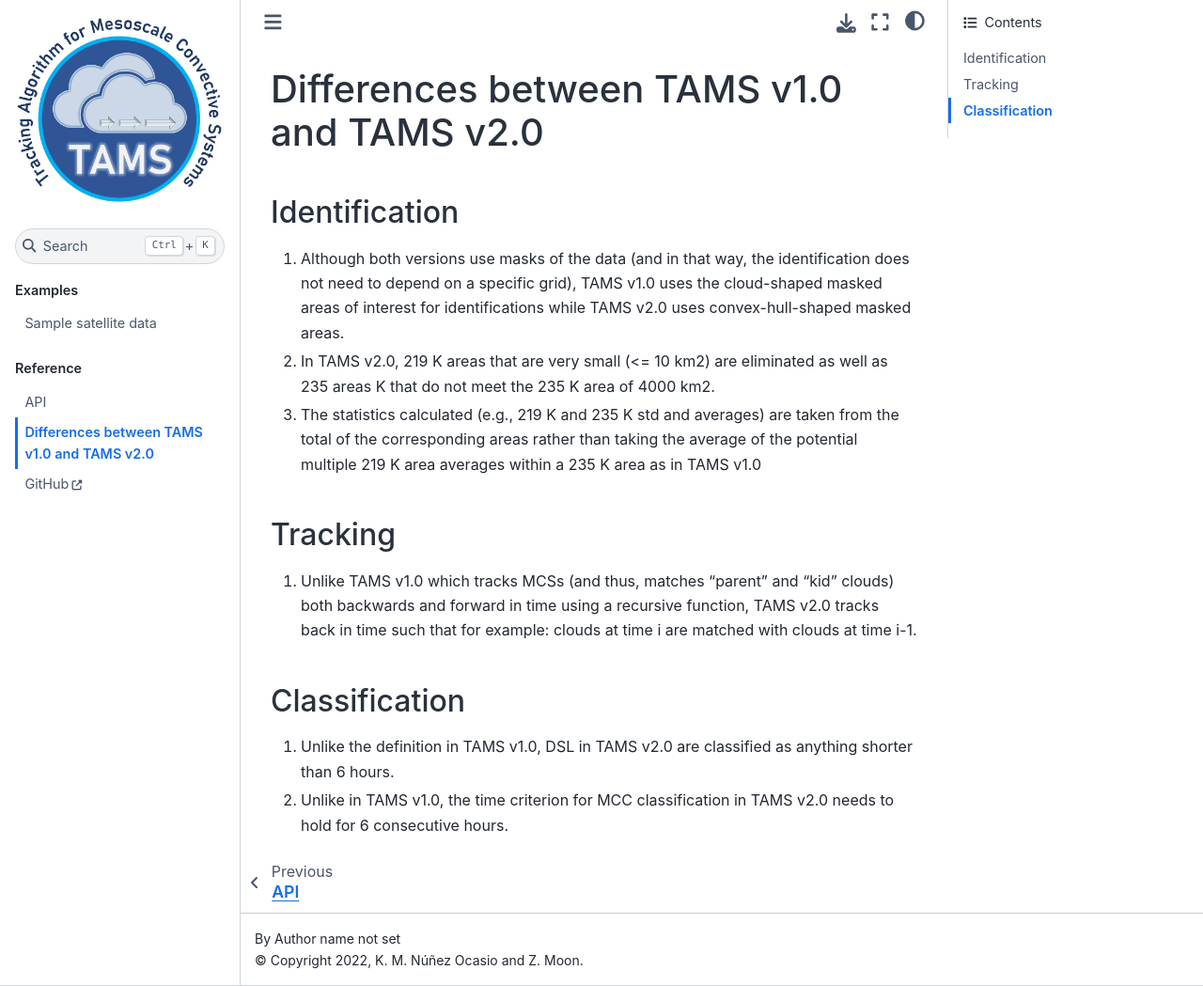
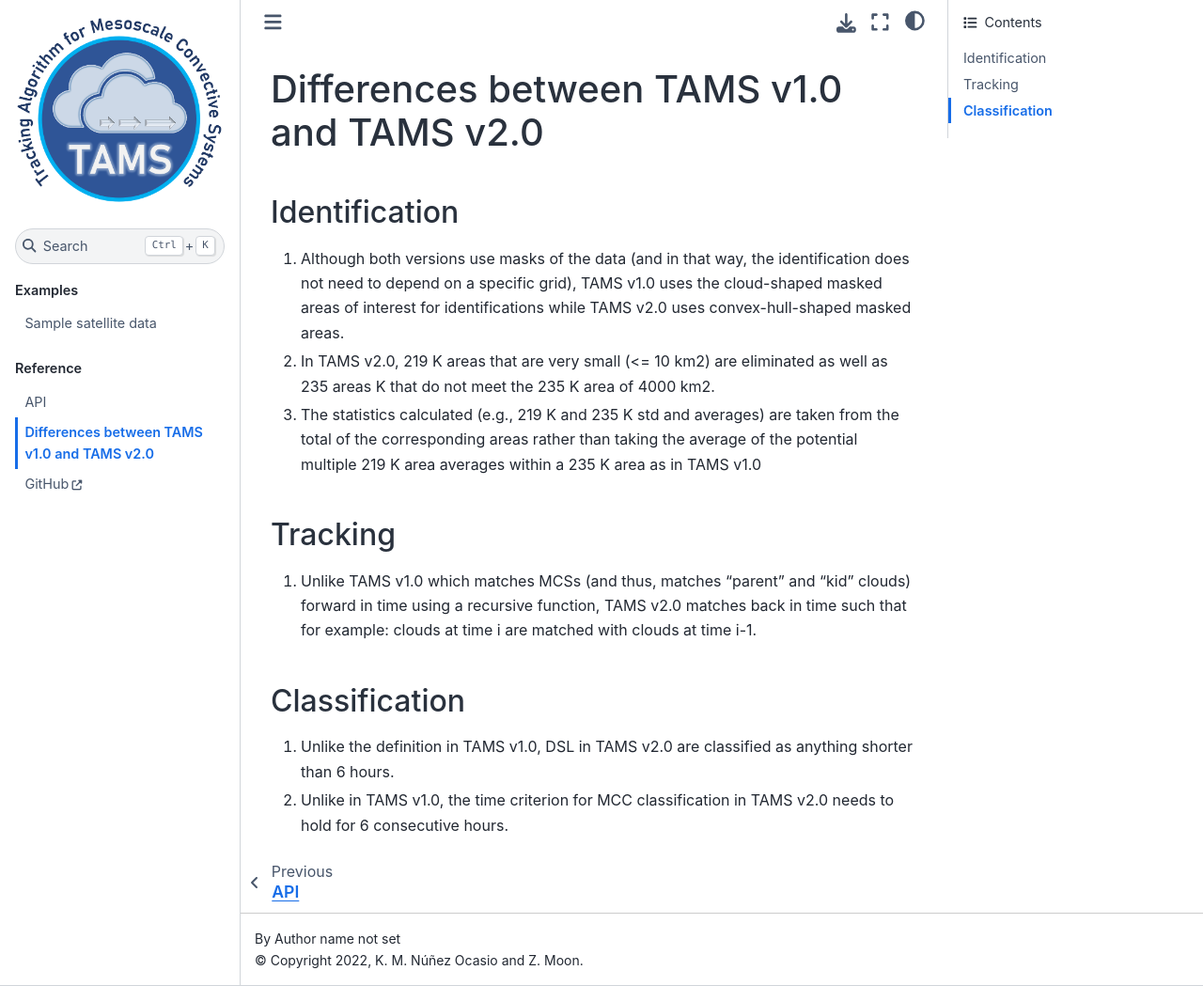
Before and after one commit to knubez/TAMS, a Sphinx documentation site: the page built from docs/differences.md, in a window 1280 px wide and 1049 px high. Shown: the whole window at 94% size. Built offline with Sphinx 7.4.7 and the Sphinx Book theme 1.1.4, drawn with Linux system fonts in a browser that asks for light colours.

Commit message:
Update differences.md

```diff
--- a/docs/differences.md
+++ b/docs/differences.md
@@ -9,7 +9,7 @@
 
 ### Tracking
 
-1. Unlike TAMS v1.0 which tracks MCSs (and thus, matches “parent” and “kid” clouds) both backwards and forward in time using a recursive function, TAMS v2.0 tracks back in time such that for example: clouds at time i are matched with clouds at time i-1.
+1. Unlike TAMS v1.0 which matches MCSs (and thus, matches “parent” and “kid” clouds) forward in time using a recursive function, TAMS v2.0 matches back in time such that for example: clouds at time i are matched with clouds at time i-1.
 
 ### Classification
 
```
